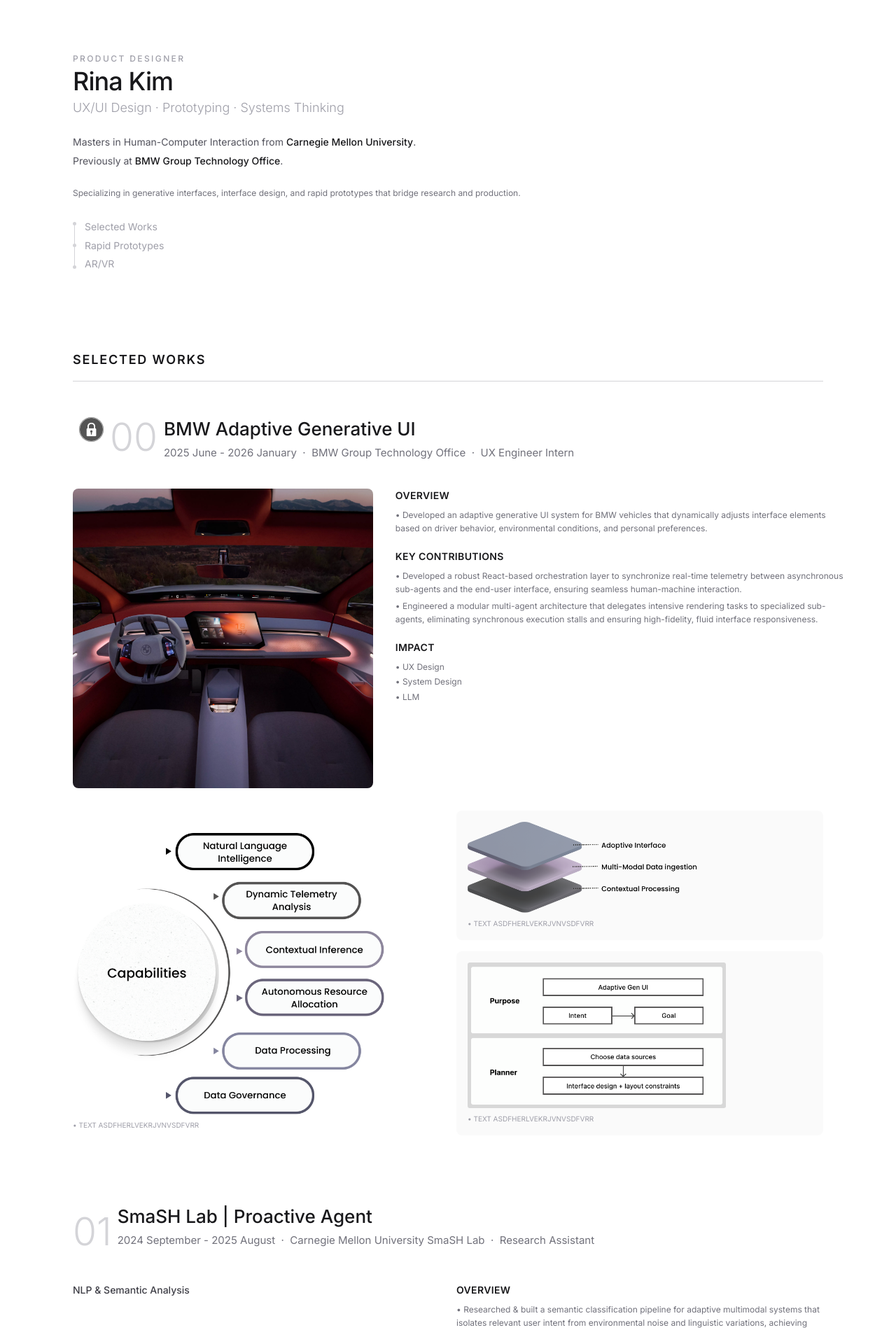
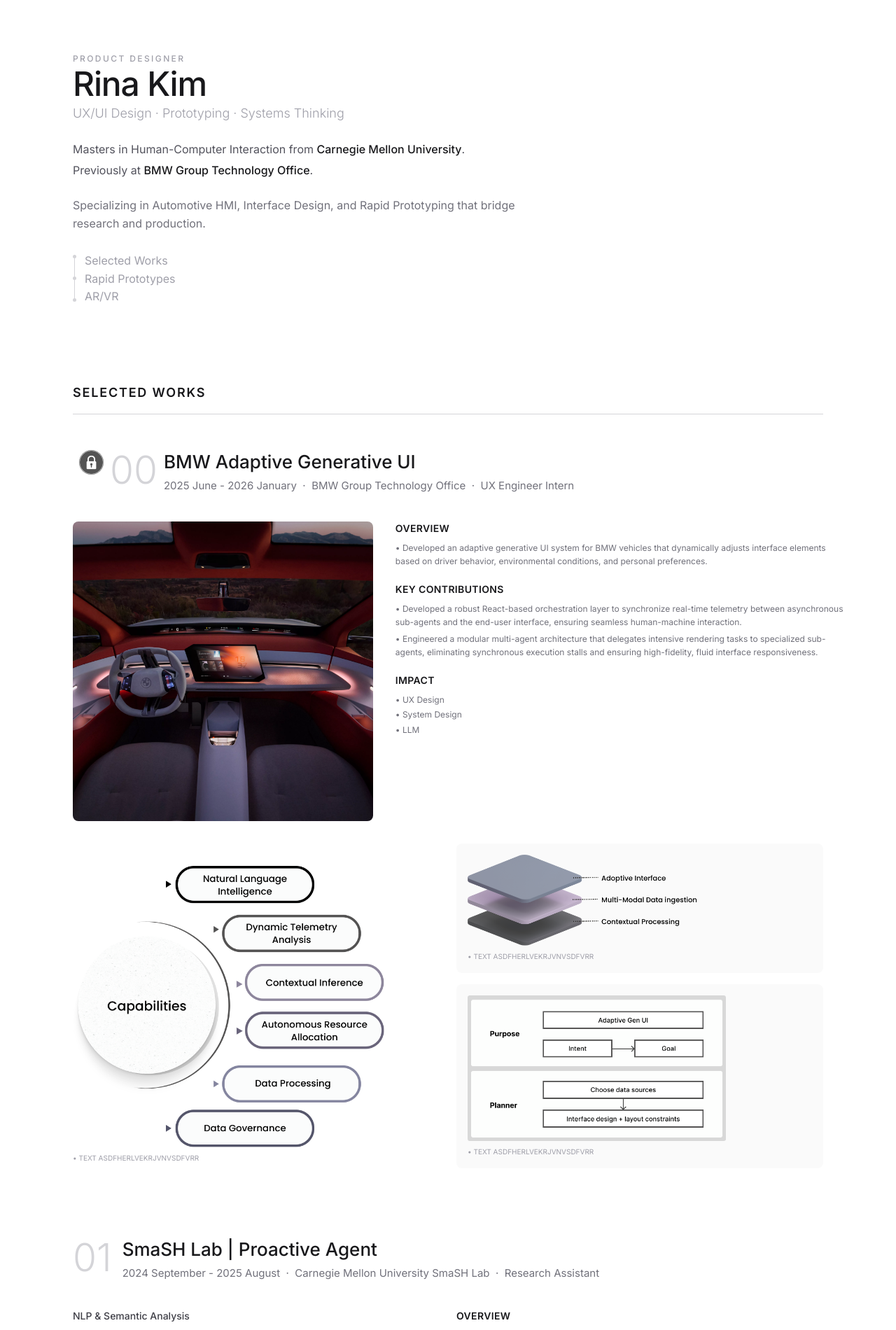
Before and after one commit to rinak01/MyPortfolio, a Next.js app: page /updated_portfolio in a window 1280 px wide. Shown: the top 1900 px of the page at 70% size. Built offline with nearby package versions, Linux system fonts and the light colour scheme.

Commit message:
text polishing

```diff
--- a/app/updated_portfolio/updated_page.tsx
+++ b/app/updated_portfolio/updated_page.tsx
@@ -13,24 +13,24 @@
         <p className="mb-1 text-xs font-medium uppercase tracking-[0.2em] text-zinc-400">
           Product Designer
         </p>
-        <h1 className="text-4xl font-medium tracking-tight text-zinc-900 mb-1">
+        <h1 className="text-5xl font-medium tracking-tight text-zinc-900 mb-1">
           Rina Kim
         </h1>
         <p className="text-lg text-zinc-400 font-light mb-6">
           UX/UI Design · Prototyping · Systems Thinking
         </p>
-        <p className="text-sm text-zinc-600 leading-relaxed max-w-2xl mb-1">
+        <p className="text-m text-zinc-600 leading-relaxed max-w-2xl mb-1">
           Masters in Human-Computer Interaction from <span className="font-medium text-zinc-900">Carnegie Mellon University</span>.
         </p>
-        <p className="text-sm text-zinc-600 leading-relaxed max-w-2xl mb-6">
+        <p className="text-m text-zinc-600 leading-relaxed max-w-2xl mb-6">
           Previously at <span className="font-medium text-zinc-900">BMW Group Technology Office</span>.
         </p>
-        <p className="text-xs text-zinc-500 leading-relaxed max-w-2xl mb-8">
-          Specializing in generative interfaces, interface design, and rapid prototypes that bridge research and production.
+        <p className="text-s text-zinc-500 leading-relaxed max-w-2xl mb-8">
+          Specializing in Automotive HMI, Interface Design, and Rapid Prototyping that bridge research and production.
         </p>
 
         {/* Navigation Links */}
-        <nav className="flex text-sm">
+        <nav className="flex text-[16px]">
           {/* Vertical line with dots */}
           <div className="flex flex-col items-center mr-3">
             <div className="w-[5px] h-[5px] rounded-full bg-zinc-300" />
@@ -168,8 +168,9 @@
         {/* Project 01 - SmaSH Lab | Proactive Agent */}
         <article className="mb-24">
           {/* Header */}
-          <div className="flex items-start gap-[8px] mb-8">
-            <span className="text-[55px] font-light text-zinc-300">01</span>
+          <div className="flex items-start gap-[15px] mb-8">
+            <span className="text-[55px] font-light text-zinc-300 -mt-[10px]">01</span>
+
             <div>
               <h3 className="text-[26px] font-medium text-zinc-900">SmaSH Lab | Proactive Agent</h3>
               <p className="text-[15px] text-zinc-500 mt-1">
@@ -245,11 +246,11 @@
         <article className="mb-24">
           {/* Header */}
           <div className="flex items-start gap-[8px] mb-8">
-            <span className="text-[55px] font-light text-zinc-300">02</span>
+            <span className="text-[55px] font-light text-zinc-300 -mt-[10px]">02</span>
             <div>
               <h3 className="text-[26px] font-medium text-zinc-900">AI Trend Forecasting Plugin</h3>
-              <p className="text-[15px] text-zinc-500 mt-1">
-                2024 January - 2024 August &nbsp;·&nbsp; Carnegie Mellon University & AccuWeek &nbsp;·&nbsp; UX Researcher
+              <p className="text-[15px] text-zinc-500 mt-[-1px]">
+                2024 January - 2024 August &nbsp;·&nbsp; Carnegie Mellon University & Surefront &nbsp;·&nbsp; UX Researcher
               </p>
             </div>
           </div>
@@ -294,6 +295,15 @@
 
               <div>
                 <h4 className="text-sm font-semibold uppercase tracking-wide text-zinc-900 mb-2">Impact</h4>
+                <ul className="text-[12px] text-zinc-500 leading-relaxed space-y-1">
+                  <li>• Increased market trend prediction accuracy by 20%</li>
+                  <li>• Reduced consumer behavior prediction errors by 15%</li>
+                  <li>• Enhanced user experience with interactive dashboard</li>
+                </ul>
+              </div>
+
+              {/* <div>
+                <h4 className="text-sm font-semibold uppercase tracking-wide text-zinc-900 mb-2">Impact</h4>
                 <div className="grid grid-cols-3 gap-3">
                   <div className="border border-zinc-200 rounded p-2 text-center">
                     <p className="text-lg font-medium text-zinc-800">12</p>
@@ -308,7 +318,7 @@
                     <p className="text-[9px] text-zinc-400">Models</p>
                   </div>
                 </div>
-              </div>
+              </div> */}
             </div>
           </div>
         </article>
@@ -317,7 +327,7 @@
         <article className="mb-24">
           {/* Header */}
           <div className="flex items-start gap-[8px] mb-8">
-            <span className="text-[55px] font-light text-zinc-300">03</span>
+            <span className="text-[55px] font-light text-zinc-300 -mt-[10px]">03</span>
             <div>
               <h3 className="text-[26px] font-medium text-zinc-900">Emma&apos;s Tree</h3>
               <p className="text-[15px] text-zinc-500 mt-1">
```
